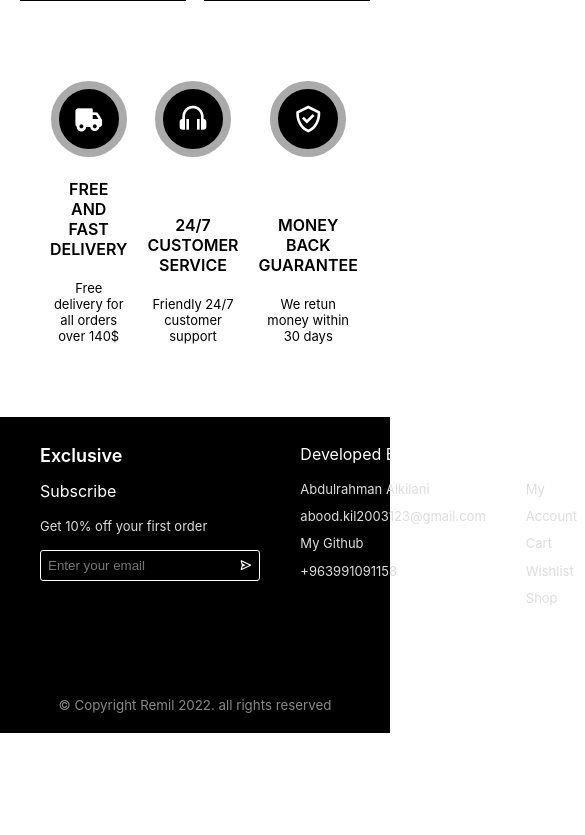
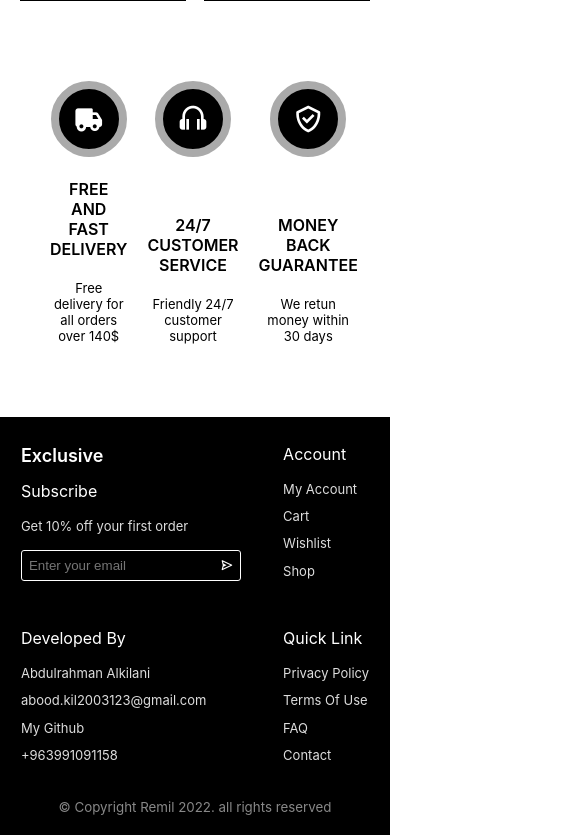
Before and after one commit to Abd-kil/online-store, a React (Create React App) app: page /#/ in a window 390 px wide. Shown: the part 2663-3498 px from the top of the page, 585 px wide, since content can reach past the window. Before the commit the page ends 3396 px from the top, so only its background shows below. Built offline with nearby package versions, Linux system fonts and the light colour scheme.

Commit message:
upgrade footer: now it's responsive

```diff
--- a/src/components/Footer.js
+++ b/src/components/Footer.js
@@ -13,18 +13,18 @@ function Footer(){
                 </form>
             </ul>
             <ul>
+                <li><h4>Account</h4></li>
+                <li><Link>My Account</Link></li>
+                <li><Link to="/cart">Cart</Link></li>
+                <li><Link to="/wishlist">Wishlist</Link></li>
+                <li><Link to="/">Shop</Link></li>
+            </ul>
+            <ul>
                 <li><h4>Developed By</h4></li>
                 <li>Abdulrahman Alkilani</li>
                 <li>abood.kil2003123@gmail.com</li>
                 <li><Link to="https://github.com/Abd-kil">My Github</Link></li>
                 <li>+963991091158</li>
-            </ul>
-            <ul>
-                <li><h4>Account</h4></li>
-                <li><Link>My Account</Link></li>
-                <li><Link to="/cart">Cart</Link></li>
-                <li><Link to="/wishlist">Wishlist</Link></li>
-                <li><Link to="/">Shop</Link></li>
             </ul>
             <ul>
                 <li><h4>Quick Link</h4></li>
--- a/src/css/footer.css
+++ b/src/css/footer.css
@@ -10,12 +10,15 @@
 .footer ul{
     list-style: none;
     line-height: 1.7em;
+    padding-inline-start: 0;
 }
 
 .footer .copy-right{
     position: absolute;
     bottom: 20px;
     color: #888;
+    width: 100%;
+    text-align: center;
 }
 
 .footer h4{
@@ -55,3 +58,10 @@
     color: #fff;
     outline: none;
 }
+
+@media (max-width:720px) {
+    .footer{
+        display: grid;
+        grid-template-columns: auto auto;
+    }
+}
```
